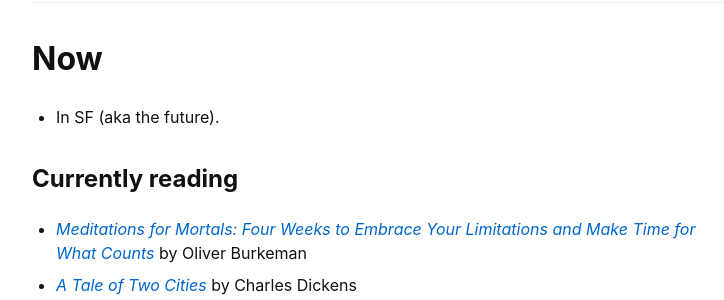
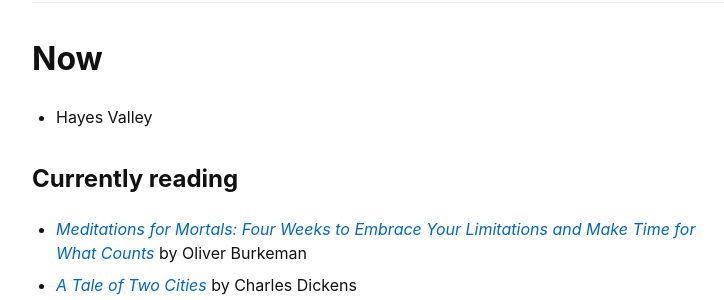
Before and after one commit to kiankyars/kiankyars.github.io, a Jekyll site: the page built from now.md, in a window 1280 px wide. Shown: the part 120-420 px from the top of the page, without its empty margins (262-986 px from the left). Built offline with Jekyll 4.4.1, drawn with Linux system fonts in a browser that asks for light colours.

Commit message:
hayes valley

```diff
--- a/now.md
+++ b/now.md
@@ -4,7 +4,7 @@
 permalink: /now/
 ---
 
-- In SF (aka the future).
+- Hayes Valley
 
 ## Currently reading
 
```
